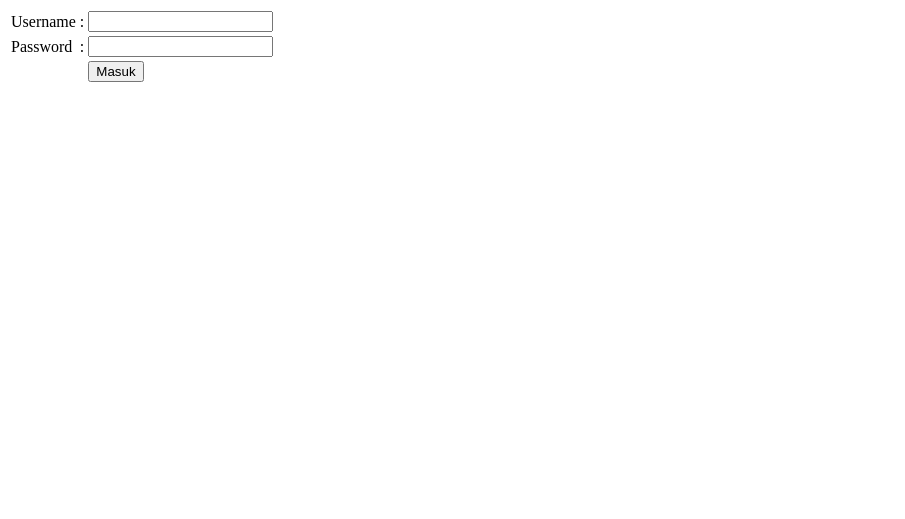
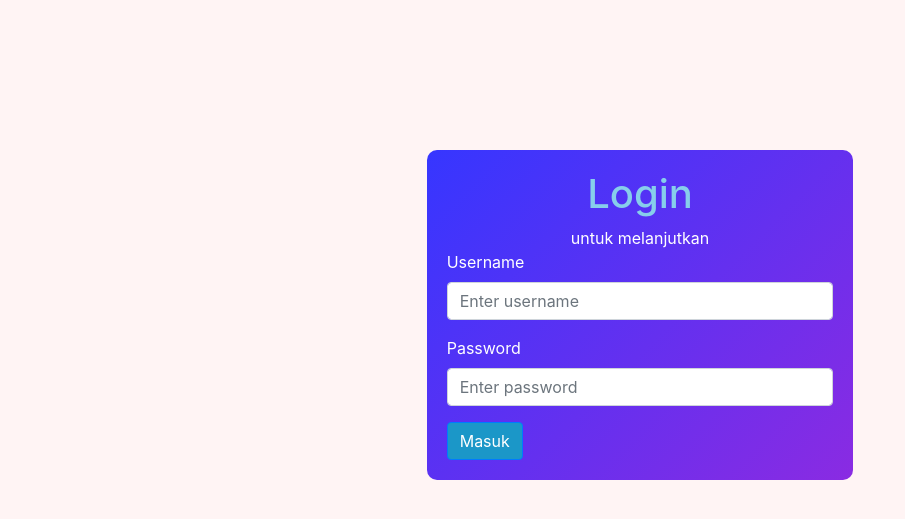
Before and after one commit to wahyufeb/POS-Rifky-Frozen-Foods, a CodeIgniter app: page /POS-Rifky-Frozen-Foods/Login in a window 1280 px wide. Shown: the top 519 px of the page, without its empty margins (0-905 px from the left). Run offline with CodeIgniter, Linux system fonts and the light colour scheme; some libraries are stand-ins or nearby versions.

Commit message:
Add CSS for login page

```diff
--- a/application/views/account/login.php
+++ b/application/views/account/login.php
@@ -5,26 +5,37 @@
     <meta name="viewport" content="width=device-width, initial-scale=1.0">
     <meta http-equiv="X-UA-Compatible" content="ie=edge">
     <title>Login - Masuk </title>
+    <!-- Bootstrap -->
+    <link rel="stylesheet" href="<?=base_url()?>assets/bootstrap/css/bootstrap.min.css">
+    <link rel="stylesheet" href="<?=base_url()?>assets/custom/css/login.css">
 </head>
 <body>
-    <form action="<?=base_url()?>Login/proses_login" method="post">
-    <table>
-        <tr>
-            <td>Username</td>
-            <td>:</td>
-            <td><input type="text" name="username"></td>
-        </tr>
-        <tr>
-            <td>Password</td>
-            <td>:</td>
-            <td><input type="password" name="password"></td>
-        </tr>
-        <tr>
-            <td></td>
-            <td></td>
-            <td><button type="submit">Masuk</button></td>
-        </tr>
-    </table>
-    </form>
+    <div class="col-lg-4 col-md-10 col-sm-10 col-12 wrapper">
+    <center>
+    <span><h1>Login </h1>untuk melanjutkan</span>
+    </center>
+        <form action="<?=base_url()?>Login/proses_login" method="post">
+            <div class="row" id="form-login">
+                <div class="col-lg-12">
+                    <div class="form-group">
+                        <label for="username">Username</label>
+                        <input type="text" class="form-control" id="username" placeholder="Enter username" name="username" required>
+                    </div>
+                </div>
+                <div class="col-lg-12">
+                    <div class="form-group">
+                        <label for="password">Password</label>
+                        <input type="password" class="form-control" id="password" placeholder="Enter password" name="password" required>
+                    </div>
+                </div>
+                <div class="col-lg-12">
+                    <button class="btn btn-primary" type="submit" id="masuk">Masuk</button>
+                </div>
+            </div>
+        </form>
+    </div>
 </body>
+<script src="<?=base_url()?>assets/jquery/jquery.js"></script>
+<script src="<?=base_url()?>assets/bootstrap/js/bootstrap.bundle.min.js"></script>
+<script src="<?=base_url()?>assets/bootstrap/js/bootstrap.min.js"></script>
 </html>
--- /dev/null
+++ b/assets/custom/css/login.css
@@ -0,0 +1,27 @@
+body {
+	background-color: #fff4f4;
+}
+
+.wrapper {
+	border-radius: 10px;
+	background-image: linear-gradient(-45deg, blueviolet, rgb(54, 54, 255));
+	padding: 20px;
+	margin: 0 auto;
+	margin-top: 150px;
+}
+
+.form-group {
+	color: #fff;
+}
+
+span {
+	color: #fff;
+}
+
+span h1 {
+	color: skyblue;
+}
+
+#masuk {
+	background-color: rgb(27, 151, 200);
+}
```
Also changed, not shown: 2 other files.
